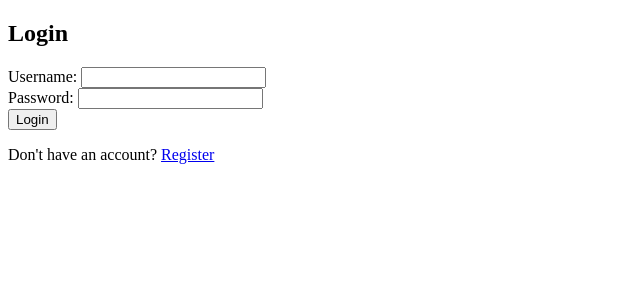
After one commit to AIIrondev/Chatsystem, a Flask app: page /anmelden in a window 1280 px wide. The commit adds this page. Shown: the top 300 px of the page, without its empty margins (0-640 px from the left). Run offline with Flask 2, Linux system fonts and the light colour scheme; some libraries are stand-ins or nearby versions.

Commit message:
Add user authentication and registration forms; implement password strength validation

```diff
--- a/web/app.py
+++ b/web/app.py
@@ -1,15 +1,54 @@
-from flask import Flask, render_template, jsonify
+from flask import Flask, render_template, redirect, url_for
+from flask_wtf import FlaskForm
+from wtforms import StringField, PasswordField, SubmitField
+from wtforms.validators import DataRequired
+from flask_wtf.csrf import CSRFProtect
+from database import User as us
+from database import Database as db
 
 app = Flask(__name__)
+app.config['SECRET_KEY'] = 'your_secret_key'
+csrf = CSRFProtect(app)
 
-@app.route('/')
-def index():
-    return render_template('index.html')
+class LoginForm(FlaskForm):
+    username = StringField('Username', validators=[DataRequired()])
+    password = PasswordField('Password', validators=[DataRequired()])
+    submit = SubmitField('Login')
 
-@app.route('/messages')
-def messages():
-    # This is a placeholder for message fetching logic
-    return jsonify({'messages': ['Hello!', 'Welcome to the chat!']})
+class RegisterForm(FlaskForm):
+    username = StringField('Username', validators=[DataRequired()])
+    password = PasswordField('Password', validators=[DataRequired()])
+    submit = SubmitField('Register')
+
+@app.route('/anmelden', methods=['GET', 'POST'])
+def anmelden():
+    form = LoginForm()
+    if form.validate_on_submit():
+        username = form.username.data
+        password = form.password.data
+        if not username or not password:
+            return 'Please fill all the fields'
+        user = us().check_nm_pwd(username, password)
+        if user:
+            return render_template("index.html")
+    return render_template('anmelden.html', form=form)
+
+@app.route('/register', methods=['GET', 'POST'])
+def register():
+    form = RegisterForm()
+    if form.validate_on_submit():
+        username = form.username.data
+        password = form.password.data
+        if not username or not password:
+            return 'Please fill all the fields'
+        user = us().get_user(username)
+        if user:
+            return 'User already exists'
+        if not us().check_password_strength(password):
+            return 'Password is too weak (12 characters required)\n your request has been denied'
+        us().add_user(username, password)
+        return 'User registered'
+    return render_template('register.html', form=form)
 
 if __name__ == '__main__':
     app.run(debug=True)
--- /dev/null
+++ b/web/templates/anmelden.html
@@ -0,0 +1,26 @@
+<!DOCTYPE html>
+<html lang="en">
+<head>
+    <meta charset="UTF-8">
+    <meta name="viewport" content="width=device-width, initial-scale=1.0">
+    <title>Login</title>
+</head>
+<body>
+    <h2>Login</h2>
+    <form method="post">
+        {{ form.hidden_tag() }}
+        <div>
+            <label for="username">Username:</label>
+            {{ form.username }}
+        </div>
+        <div>
+            <label for="password">Password:</label>
+            {{ form.password }}
+        </div>
+        <div>
+            {{ form.submit }}
+        </div>
+    </form>
+    <p>Don't have an account? <a href="{{ url_for('register') }}">Register</a></p>
+</body>
+</html>
--- a/web/templates/index.html
+++ b/web/templates/index.html
@@ -10,6 +10,7 @@
     <div id="chatBox"></div>
     <input type="text" id="messageInput" placeholder="Type a message...">
     <button id="sendButton">Send</button>
+    <button id="logoutButton">Logout</button>
 
     <script src="{{ url_for('static', filename='js/scripts.js') }}"></script>
 </body>
```
Also changed, not shown: web/database.py (added, +61 -0 lines), web/templates/register.html (added, +26 -0 lines).
